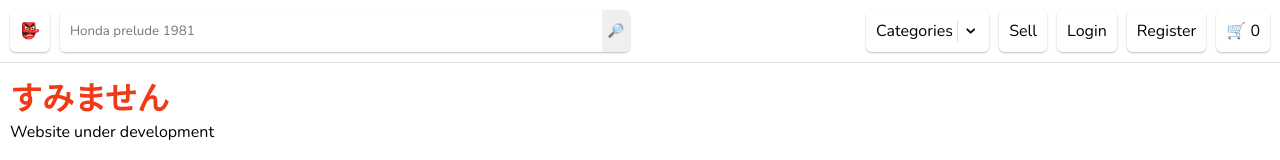
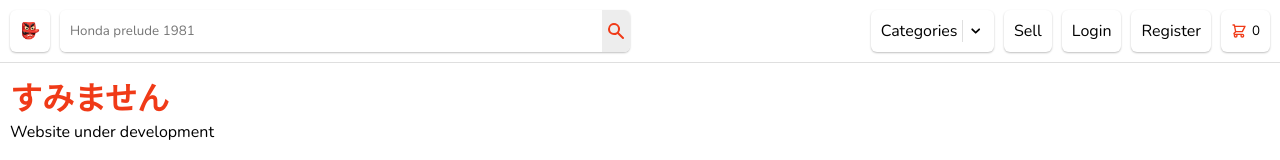
Before and after one commit to TCassas/coder-house, a React (Create React App) app: page / in a window 1280 px wide. Shown: the top 160 px of the page. Built offline with nearby package versions, Linux system fonts and the light colour scheme.

Commit message:
Front-end minor changes

```diff
--- /dev/null
+++ b/src/components/Cart/Cart.css
@@ -0,0 +1,19 @@
+.cart-button {
+    display: flex;
+    align-items: center;
+    padding: 10px;
+    box-shadow: 0px 1px 2px 0px rgba(0, 0, 0, 0.25);
+    background-color: #ffffff;
+    border-radius: 6px;
+    border: none;
+    cursor: pointer;
+}
+
+.cart-button span {
+    display: flex;
+    align-items: center;
+    padding: 0;
+    font-size: 16px;
+    margin-right: 5px;
+    color: #F03A17;
+}
--- /dev/null
+++ b/src/components/Cart/Cart.jsx
@@ -0,0 +1,14 @@
+import './Cart.css'
+import { HiShoppingCart, HiOutlineShoppingCart } from "react-icons/hi"
+
+const Cart = ({ cartContent }) => {
+    return (
+        <button className="cart-button">
+            <span>
+                { cartContent?.length ? <HiShoppingCart /> : <HiOutlineShoppingCart /> }
+            </span> 0
+        </button>
+    )
+}
+
+export default Cart
--- a/src/components/Navbar/Navbar.jsx
+++ b/src/components/Navbar/Navbar.jsx
@@ -1,3 +1,4 @@
+import Cart from "../Cart/Cart"
 import Navlink from "../Navlink/Navlink"
 import Search from "../Search/Search"
 import "./Navbar.css"
@@ -14,7 +15,8 @@ const Navbar = () => {
                 <Navlink href="#" text="Sell" />
                 <Navlink href="#" text="Login" />
                 <Navlink href="#" text="Register" />
-                <Navlink href="#" text="🛒 0" sm={true} />
+                <Cart cartContent={[]}/> {/*If there are items in the cart, the icon changes. Thought creating a cart element would open some future improvements*/}
+                {/* <Navlink href="#" text="🛒 0" sm={true} /> */}
             </div>
         </nav>
     )
--- a/src/components/Navlink/Navlink.css
+++ b/src/components/Navlink/Navlink.css
@@ -1,10 +1,13 @@
 .navlink {
+    position: relative;
+    bottom: 0;
     display: flex;
     align-items: center;
     padding: 10px;
     box-shadow: 0px 1px 2px 0px rgba(0, 0, 0, 0.25);
     background-color: #ffffff;
     border-radius: 6px;
+    transition: 0.1s;
 }
 
 .navlink-dropdown {
@@ -14,3 +17,8 @@
     height: 100%;
     border-left: 1px solid rgb(223, 223, 223);
 }
+
+.navlink:hover {
+    position: relative;
+    bottom: 5px;
+}
--- a/src/components/Navlink/Navlink.jsx
+++ b/src/components/Navlink/Navlink.jsx
@@ -1,7 +1,7 @@
 import "./Navlink.css"
 import { HiChevronDown } from "react-icons/hi";
 
-const Navlink = ({ href, text, categories }) => {
+const Navlink = ({ href, text, categories, icon }) => {
     return (
         <a
             href={`${href}`}
--- a/src/components/Search/Search.css
+++ b/src/components/Search/Search.css
@@ -15,15 +15,21 @@
 }
 
 .search-container input:focus {
-    outline: none;
+    outline: 4px dashed #FCE100;
 }
 
 .search-container button {
+    display: flex;
     width: 30px;
-    align-self: center;
+    flex-direction: column;
+    justify-content: center;
+    align-items: center;
     border: none;
+    color: #F03A17;
     height: 100%;
     border-top-right-radius: 6px;
     border-bottom-right-radius: 6px;
+    background: hsl(0, 0%, 93%);
     cursor: pointer;
+    font-size: 20px;
 }
--- a/src/components/Search/Search.jsx
+++ b/src/components/Search/Search.jsx
@@ -1,10 +1,13 @@
 import "./Search.css"
+import { HiSearch } from "react-icons/hi"
 
 const Search = () => {
     return (
         <div className="search-container">
             <input type="txt" placeholder="Honda prelude 1981" />
-            <button>🔎</button>
+            <button>
+                <HiSearch />
+            </button>
         </div>
     )
 }
```
Also changed, not shown: 1 other file (tests, documents, lock files or other folders).
